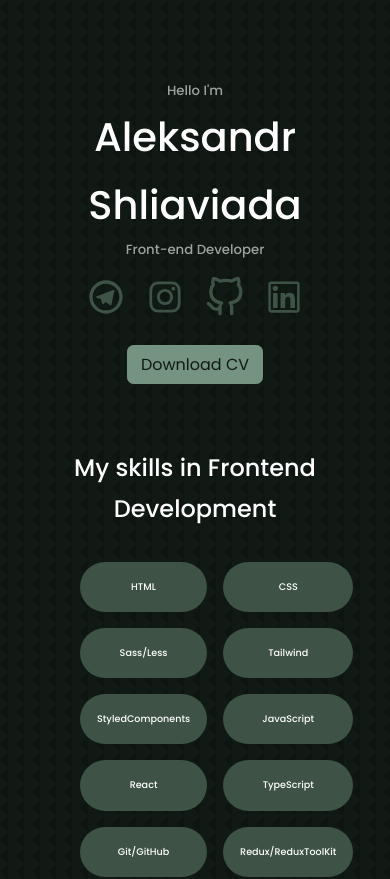
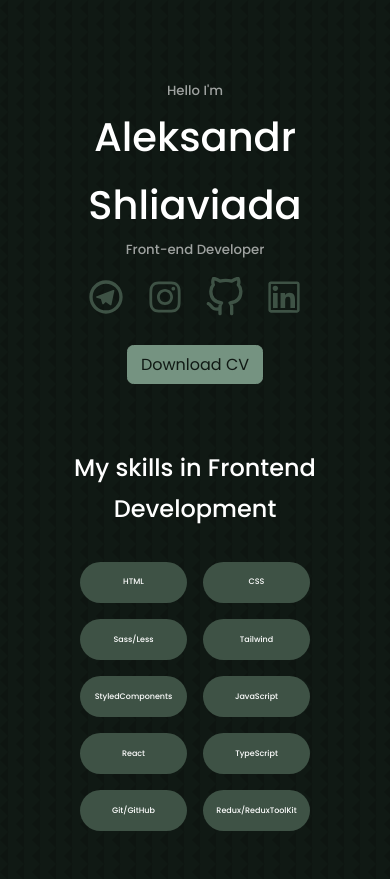
Before and after one commit to shlev9d/portfolio, a React (Create React App) app: page / in a window 390 px wide. Shown: the top 879 px of the page. Built offline with nearby package versions, Linux system fonts and the light colour scheme.

Commit message:
correct skills.css

```diff
--- a/src/components/Skills/skills.css
+++ b/src/components/Skills/skills.css
@@ -37,6 +37,13 @@
 @media screen and (max-width: 680px) {
  .experience__frontend {
 	grid-template-columns: repeat(2, 1fr);
+
+}
+
+.experience__frontend article {
+	font-size: 0.5rem;
+	padding: 0.8rem 0.5rem;
+	gap: 0.8rem;
 }
 
   .experience__container {
```
